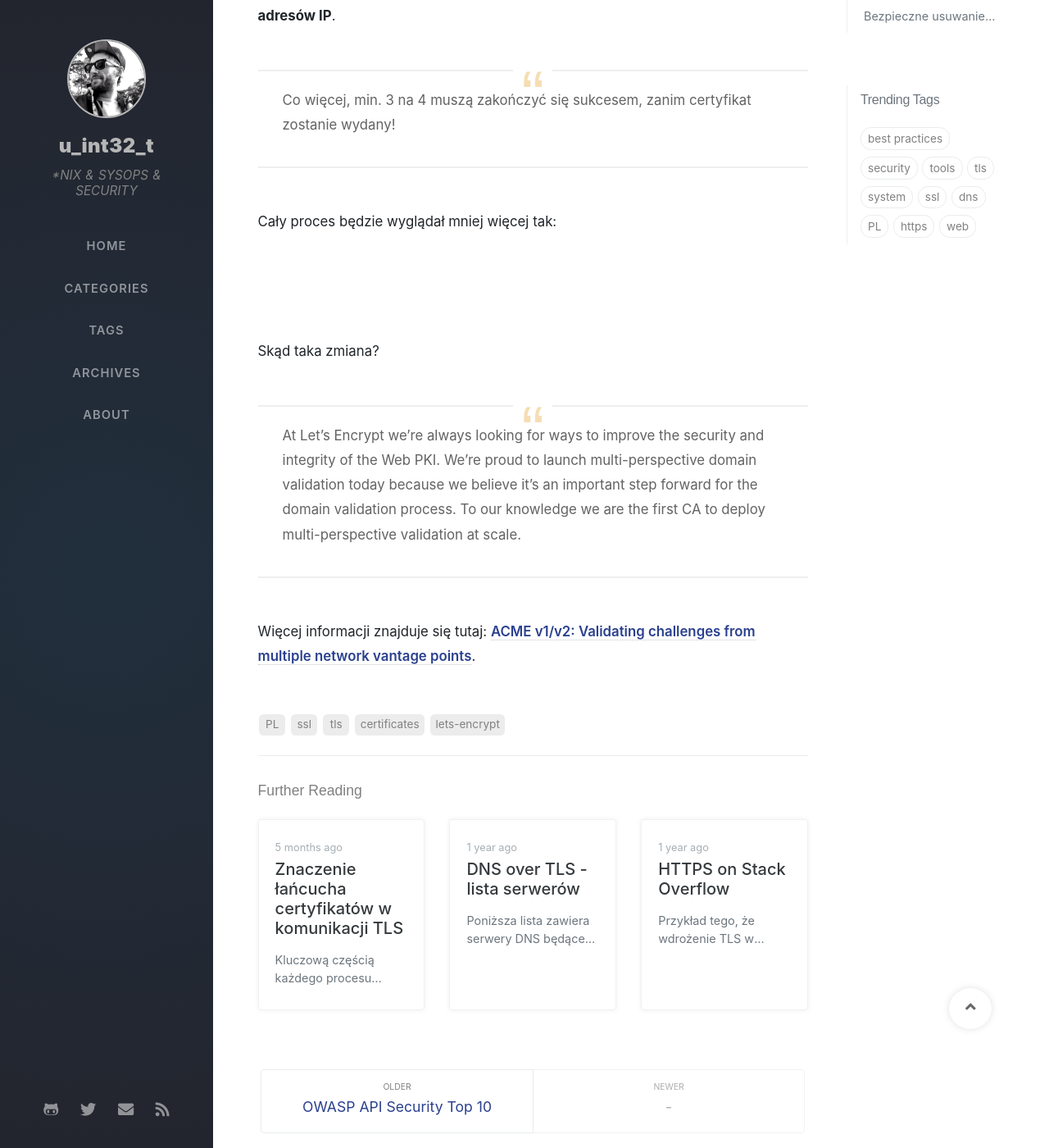
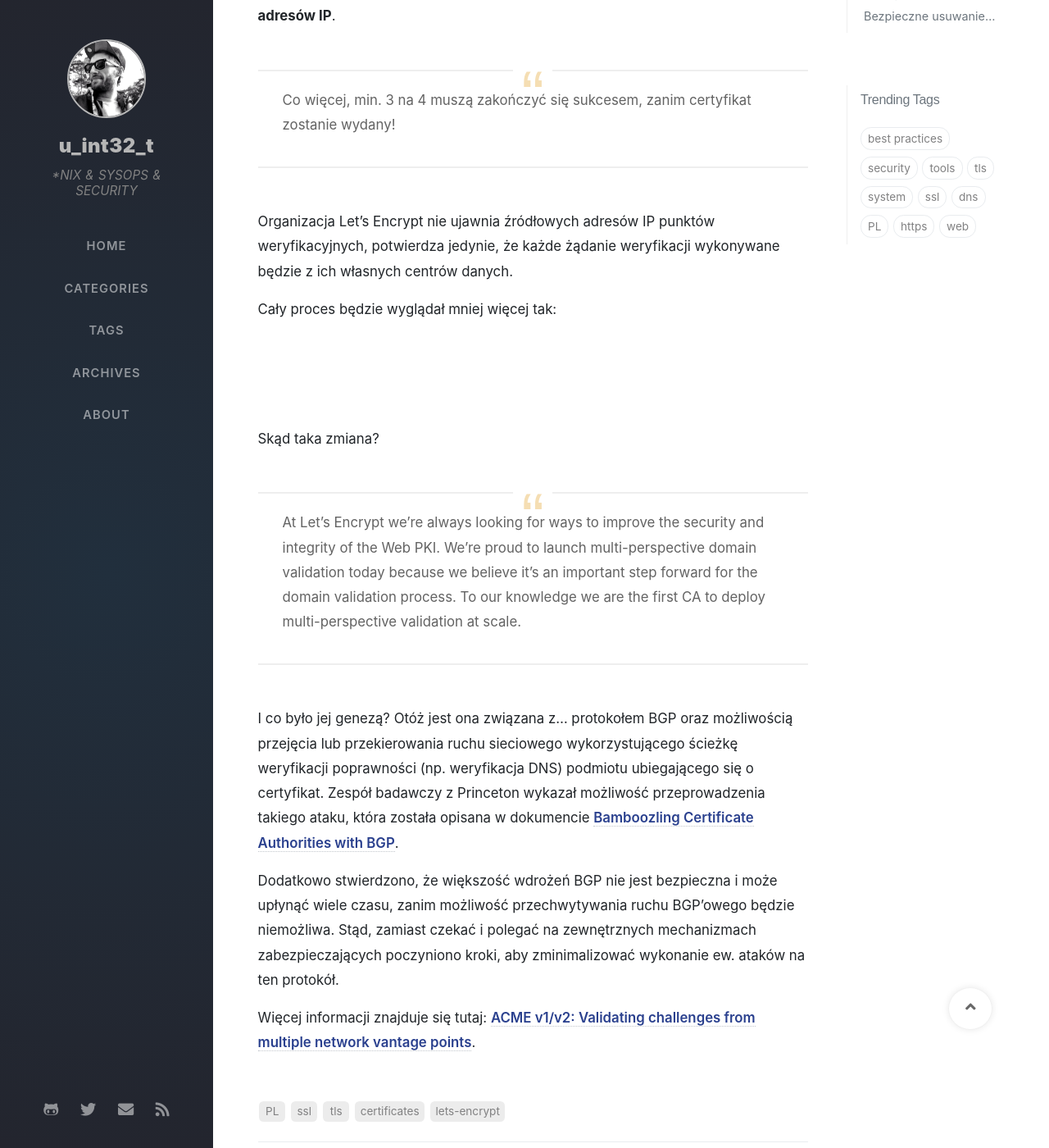
Before and after one commit to morristech/trimstray.github.io, a Jekyll site: the page built from _posts/2020-02-23-lets-encrypt_i_wiele_zrodel_weryfikacji.md, in a window 1280 px wide and 1400 px high, scrolled down 247 px. Shown: the whole window at 82% size. Built offline with Jekyll 4.4.1, drawn with Linux system fonts in a browser that asks for light colours; nearby versions of some CDN libraries; some web fonts are replaced; comment, search, counter and statistics services are not loaded.

Commit message:
update post - signed-off-by: trimstray <trimstray@gmail.com>

```diff
--- a/_posts/2020-02-23-lets-encrypt_i_wiele_zrodel_weryfikacji.md
+++ b/_posts/2020-02-23-lets-encrypt_i_wiele_zrodel_weryfikacji.md
@@ -14,6 +14,8 @@ Od teraz, podczas procesu weryfikacji domeny, wysyłanych będzie wiele żądań
 
   > Co więcej, min. 3 na 4 muszą zakończyć się sukcesem, zanim certyfikat zostanie wydany!
 
+Organizacja Let's Encrypt nie ujawnia źródłowych adresów IP punktów weryfikacyjnych, potwierdza jedynie, że każde żądanie weryfikacji wykonywane będzie z ich własnych centrów danych.
+
 Cały proces będzie wyglądał mniej więcej tak:
 
 <img src="/assets/img/posts/multiple-perspective-validation.png" align="center" title="multiple-perspective-validation preview">
@@ -22,4 +24,8 @@ Skąd taka zmiana?
 
   > At Let’s Encrypt we’re always looking for ways to improve the security and integrity of the Web PKI. We’re proud to launch multi-perspective domain validation today because we believe it’s an important step forward for the domain validation process. To our knowledge we are the first CA to deploy multi-perspective validation at scale.
 
+I co było jej genezą? Otóż jest ona związana z... protokołem BGP oraz możliwością przejęcia lub przekierowania ruchu sieciowego wykorzystującego ścieżkę weryfikacji poprawności (np. weryfikacja DNS) podmiotu ubiegającego się o certyfikat. Zespół badawczy z Princeton wykazał możliwość przeprowadzenia takiego ataku, która została opisana w dokumencie [Bamboozling Certificate Authorities with BGP](https://www.princeton.edu/~pmittal/publications/bgp-tls-usenix18.pdf).
+
+Dodatkowo stwierdzono, że większość wdrożeń BGP nie jest bezpieczna i może upłynąć wiele czasu, zanim możliwość przechwytywania ruchu BGP'owego będzie niemożliwa. Stąd, zamiast czekać i polegać na zewnętrznych mechanizmach zabezpieczających poczyniono kroki, aby zminimalizować wykonanie ew. ataków na ten protokół.
+
 Więcej informacji znajduje się tutaj: [ACME v1/v2: Validating challenges from multiple network vantage points](https://community.letsencrypt.org/t/acme-v1-v2-validating-challenges-from-multiple-network-vantage-points/112253).
```
